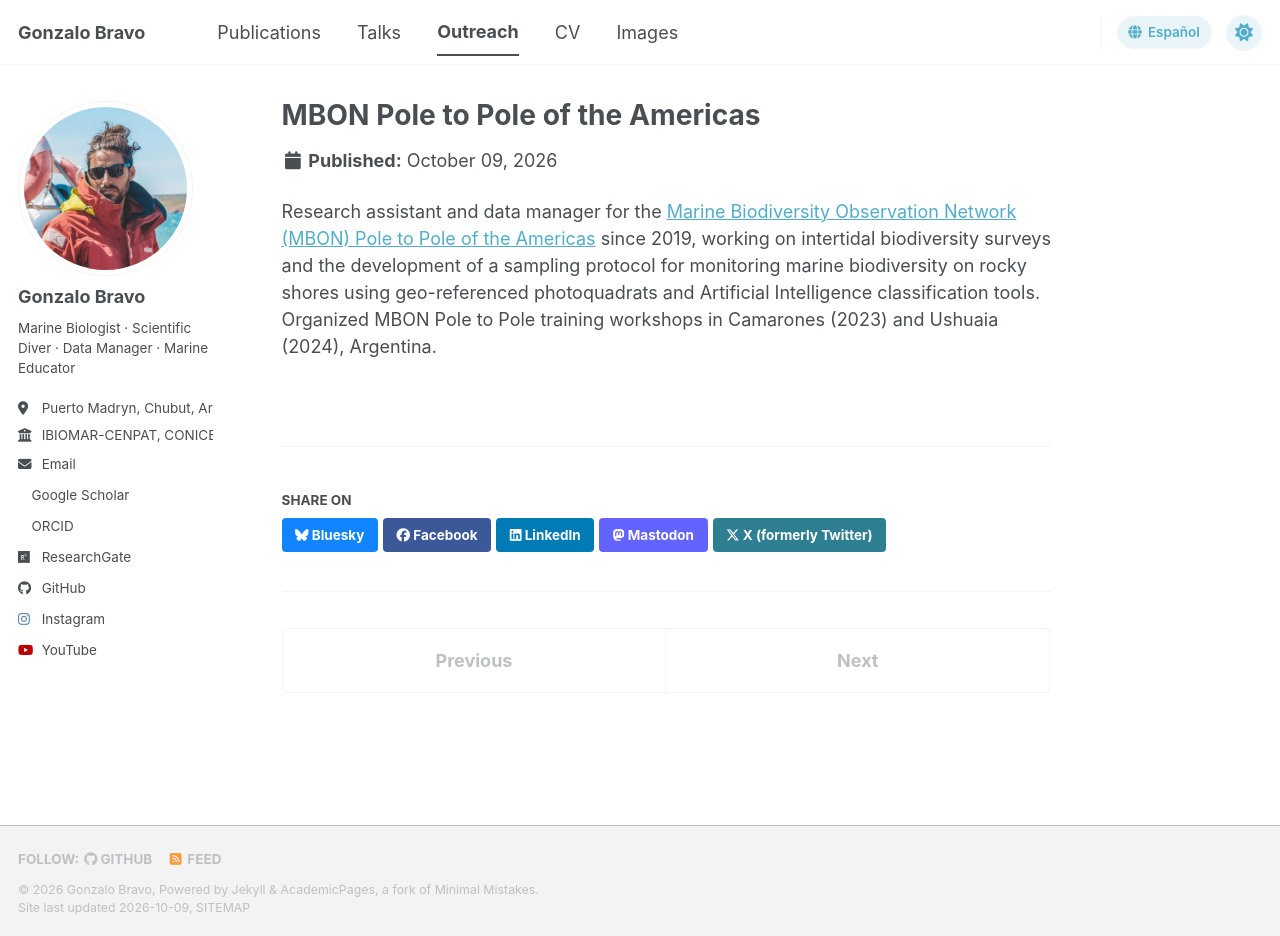
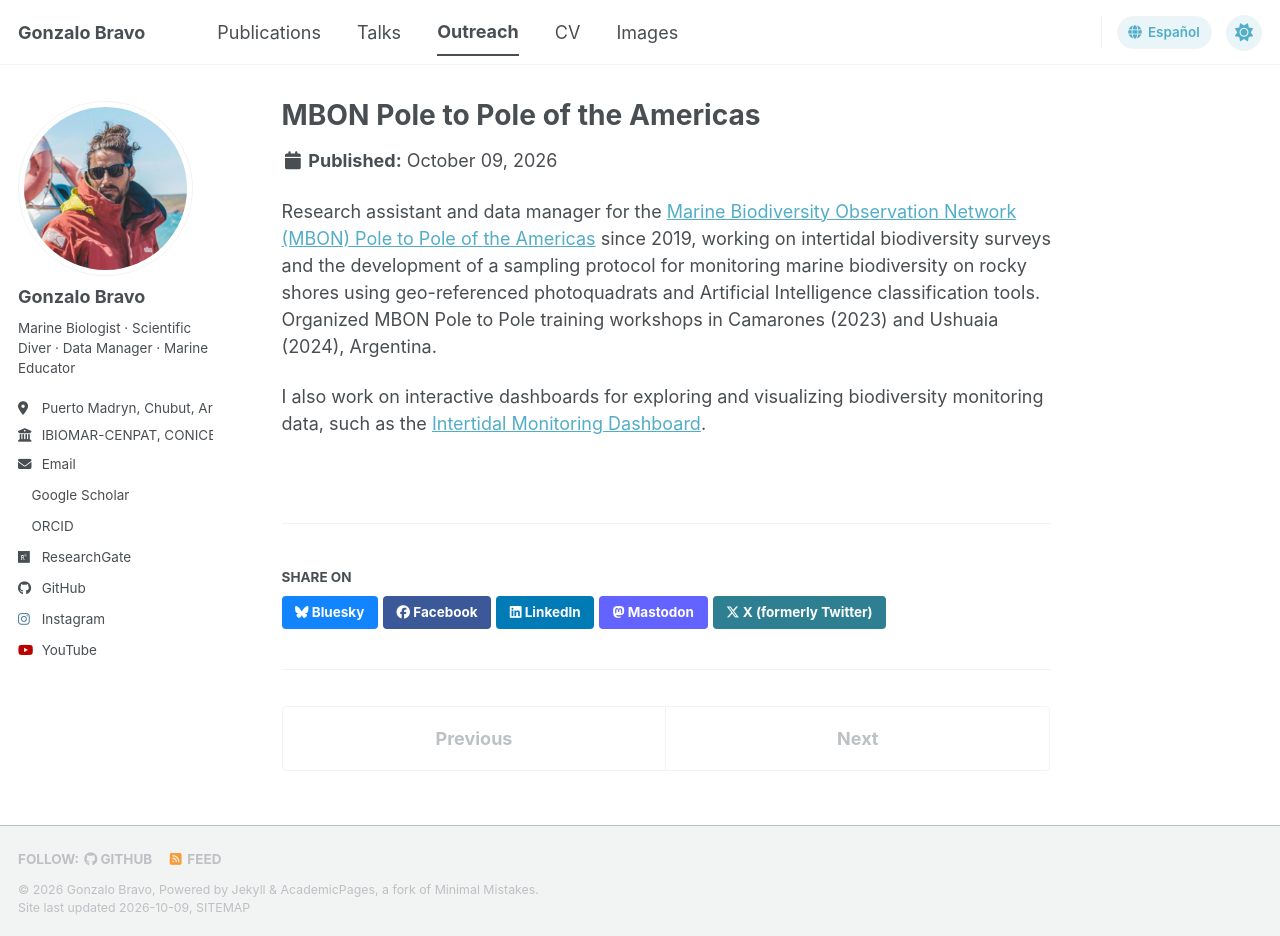
Before and after one commit to gonzalobravoargentina/gonzalobravoargentina.github.io, a Jekyll site: the page built from _portfolio/mbon-pole-to-pole.md, in a window 1280 px wide and 936 px high. Built offline with Jekyll 4.4.1, drawn with Linux system fonts in a browser that asks for light colours; a style sheet for code colours, icons or effects is not loaded.

Commit message:
Add interactive monitoring dashboard to MBON project

```diff
--- a/_portfolio/mbon-pole-to-pole.md
+++ b/_portfolio/mbon-pole-to-pole.md
@@ -1,7 +1,9 @@
 ---
 title: "MBON Pole to Pole of the Americas"
-excerpt: "Field assistant and data manager for the Marine Biodiversity Observation Network, developing AI-based photoquadrat monitoring protocols."
+excerpt: "Field assistant and data manager for the Marine Biodiversity Observation Network, developing AI-based photoquadrat monitoring protocols and interactive dashboards such as the [Intertidal Monitoring Dashboard](https://mbon-poletopole.shinyapps.io/monitoreo-intermareal/)."
 collection: portfolio
 ---
 
 Research assistant and data manager for the [Marine Biodiversity Observation Network (MBON) Pole to Pole of the Americas](https://marinebon.github.io/p2p/members.html) since 2019, working on intertidal biodiversity surveys and the development of a sampling protocol for monitoring marine biodiversity on rocky shores using geo-referenced photoquadrats and Artificial Intelligence classification tools. Organized MBON Pole to Pole training workshops in Camarones (2023) and Ushuaia (2024), Argentina.
+
+I also work on interactive dashboards for exploring and visualizing biodiversity monitoring data, such as the [Intertidal Monitoring Dashboard](https://mbon-poletopole.shinyapps.io/monitoreo-intermareal/).
```
Also changed, not shown: _pages/es-portfolio.md (+2 -0 lines).
